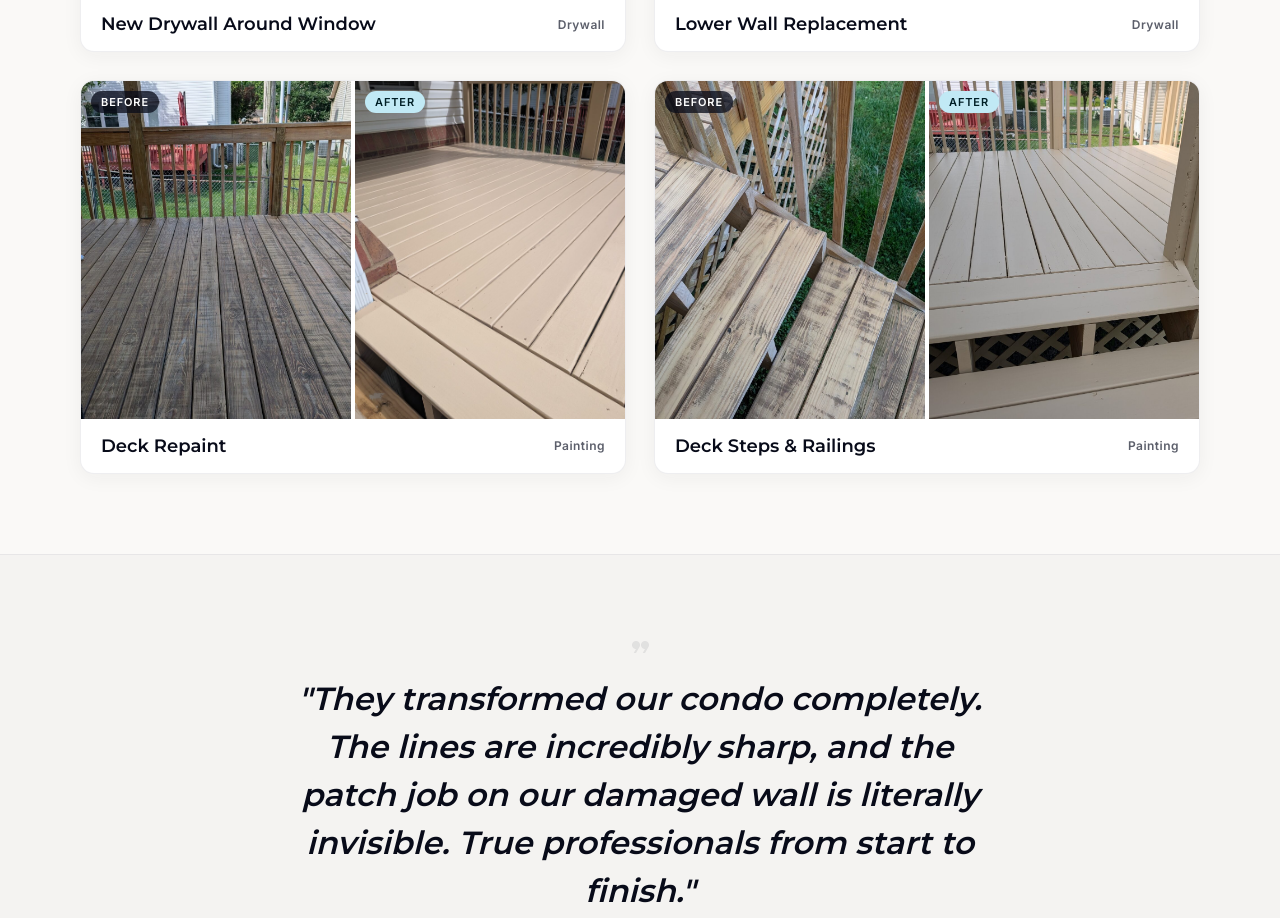
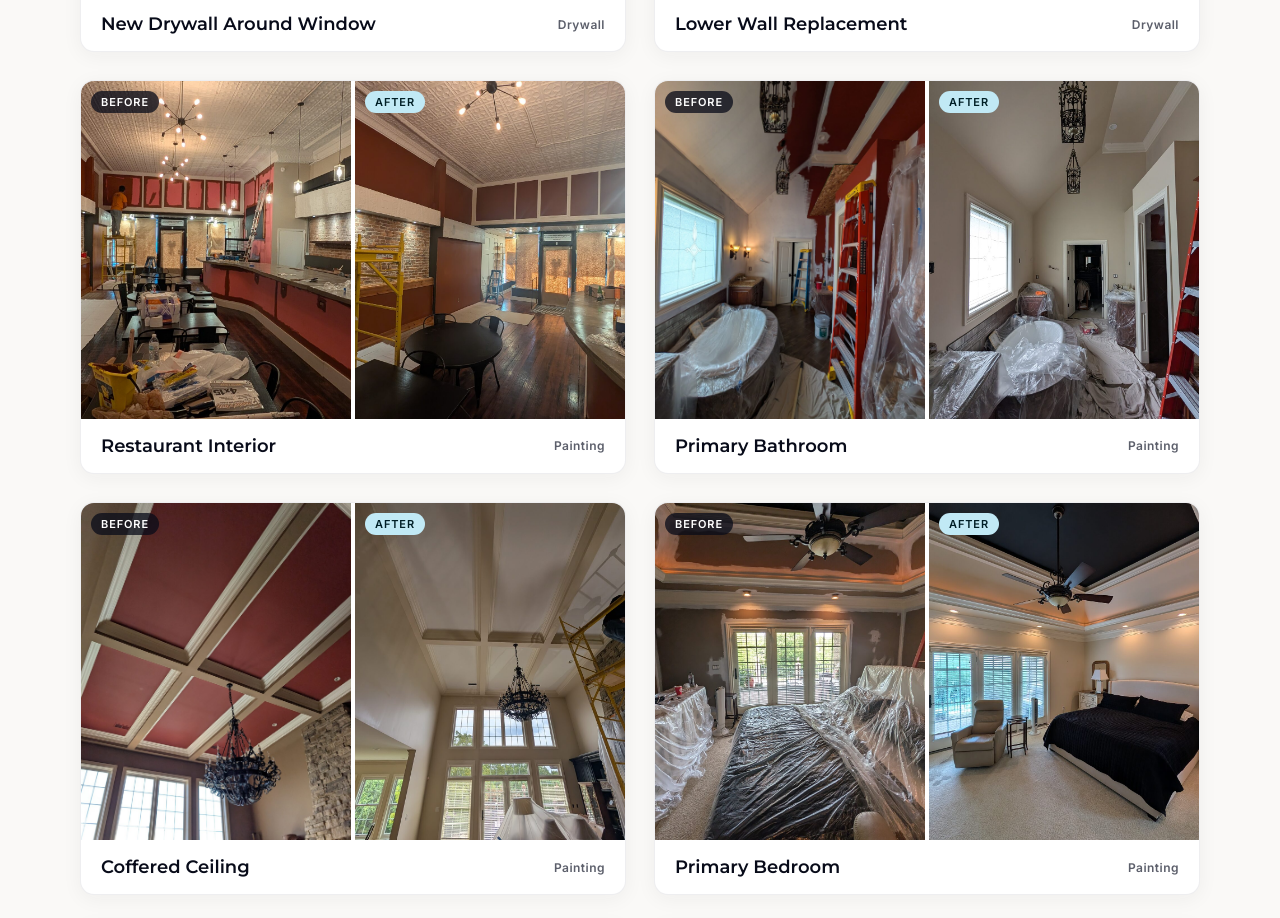
Before and after one commit to Kemper1/Honolulu-paint-drywall, a plain HTML site: page gallery.html in a window 1280 px wide. Shown: the part 1118-2036 px from the top of the page. Drawn offline with nearby package versions, Linux system fonts and the light colour scheme.

Commit message:
Add four painting before/after jobs to the gallery
Co-Authored-By: Claude Opus 5.5 <noreply@anthropic.com>
Claude-Session: https://claude.ai/code/session_012uggQPKuLjEhZPRbiGHbGr

```diff
--- a/gallery.html
+++ b/gallery.html
@@ -142,6 +142,10 @@ const PROJECTS = [
   {title:'Laundry Room Wall Repair',  tag:'Drywall',  before:'drywall-3-before.jpg',   after:'drywall-3-after.jpg'},
   {title:'New Drywall Around Window', tag:'Drywall',  before:'drywall-4-before-1.jpg', during:'drywall-4-before-2.jpg', after:'drywall-4-after.jpg'},
   {title:'Lower Wall Replacement',    tag:'Drywall',  before:'drywall-5-before.jpg',   after:'drywall-5-after.jpg'},
+  {title:'Restaurant Interior',       tag:'Painting', before:'painting-6-before.jpg',  after:'painting-6-after.jpg'},
+  {title:'Primary Bathroom',          tag:'Painting', before:'painting-7-before.jpg',  after:'painting-7-after.jpg'},
+  {title:'Coffered Ceiling',          tag:'Painting', before:'painting-8-before.jpg',  after:'painting-8-after.jpg'},
+  {title:'Primary Bedroom',           tag:'Painting', before:'painting-9-before.jpg',  after:'painting-9-after.jpg'},
   {title:'Deck Repaint',              tag:'Painting', before:'deck-before-1.jpg',      after:'deck-after-1.jpg'},
   {title:'Deck Steps & Railings',     tag:'Painting', before:'deck-before-3.jpg',      after:'deck-after-3.jpg'},
 ];
```
Also changed, not shown: images/before-after/painting-6-after.jpg (added), images/before-after/painting-6-before.jpg (added), images/before-after/painting-7-after.jpg (added), images/before-after/painting-7-before.jpg (added), images/before-after/painting-8-after.jpg (added), images/before-after/painting-8-before.jpg (added), images/before-after/painting-9-after.jpg (added), images/before-after/painting-9-before.jpg (added).
